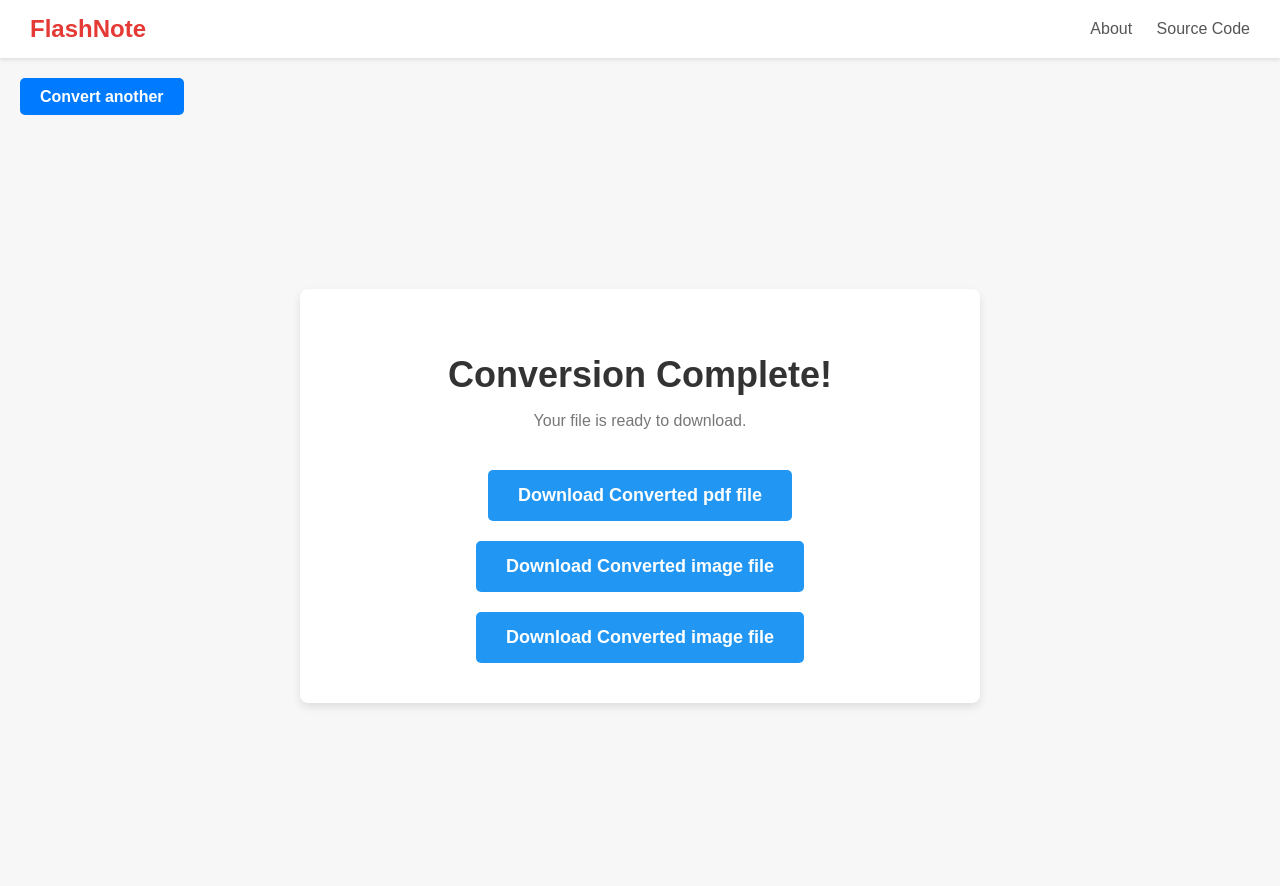
After one commit to Adil-km/FlashNote, a Flask app: page /converted in a window 1280 px wide. The commit adds this page. Run offline with Flask 3, Linux system fonts and the light colour scheme.

Commit message:
file uploading and retrieving is set

```diff
--- a/app.py
+++ b/app.py
@@ -18,23 +18,51 @@ def allowed_file(filename):
 def home():
     return render_template("home.html")
 
+@app.route('/converted', methods=["GET"])
+def download():
+    return render_template("convert.html")
+
 @app.route('/pdf', methods=['GET', 'POST'])
 def upload_pdf():
     if request.method == "POST":
-        print("pdf")
+        if "pdfFile" in request.files:
+            file = request.files["pdfFile"]
+            if file.filename != '':
+                filename = secure_filename(file.filename)
+                upload_dir = 'static/uploads'
+                os.makedirs(upload_dir, exist_ok=True)
+                file_path = os.path.join(upload_dir, filename)
+                file.save(file_path)
+                return "File saved successfully"
+        return "No pdf file provide"
     return render_template("pdf-upload.html")
 
 @app.route('/image', methods=['GET', 'POST'])
 def upload_img():
     if request.method == "POST":
-        print("image")
+        if "imageFile" in request.files:
+            file = request.files["imageFile"]
+            if file.filename != '':
+                filename = secure_filename(file.filename)
+                upload_dir = 'static/uploads'
+                os.makedirs(upload_dir, exist_ok=True)
+                file_path = os.path.join(upload_dir, filename)
+                file.save(file_path)
+                return "File saved successfully"
+        return "No image provide"
     return render_template("image-upload.html")
 
 @app.route('/text', methods=['GET', 'POST'])
 def upload_txt():
     if request.method == "POST":
-        print("text")
+        res= request.form["textData"]
+        return res
     return render_template("text-upload.html")
+
+
+
+
+
 
 if __name__ == "__main__":
     app.run()
--- a/static/css/styles.css
+++ b/static/css/styles.css
@@ -3,6 +3,10 @@ body {
     background-color: #f7f7f7;
     margin: 0;
     padding: 0;
+    display: flex;
+    justify-content: center;
+    flex-direction: column;
+
 }
 
 .navbar {
@@ -10,6 +14,7 @@ body {
     justify-content: space-between;
     align-items: center;
     padding: 15px 30px;
+    margin-bottom: 30px;
     background-color: #fff;
     box-shadow: 0 2px 4px rgba(0,0,0,0.1);
 }
@@ -34,6 +39,10 @@ body {
     align-items: center;
     min-height: calc(100vh - 60px);
     padding: 20px;
+}
+
+.back{
+    margin-left: 20px;
 }
 
 .upload-area {
@@ -99,6 +108,25 @@ body {
     background-color: #45a049;
 }
 
+.back-btn {
+    background-color: #007bff;
+    text-decoration: none;
+    color: white;
+    padding: 10px 20px;
+    font-size: 1rem;
+    font-weight: bold;
+    border: none;
+    border-radius: 5px;
+    cursor: pointer;
+
+    transition: background-color 0.3s;
+}
+
+.back-btn:hover {
+    background-color: #0067d5;
+}
+
+
 .warning-message {
     color: #e53935;
     font-size: 14px;
@@ -120,3 +148,24 @@ body {
 #pdf-input, #image-input {
     margin: 20px auto;
 }
+
+/* ... (existing styles) ... */
+
+.download-btn {
+    background-color: #2196F3; /* A blue color for download */
+    color: white;
+    padding: 15px 30px;
+    font-size: 18px;
+    font-weight: bold;
+    border: none;
+    border-radius: 5px;
+    cursor: pointer;
+    text-decoration: none;
+    transition: background-color 0.3s;
+    display: inline-block;
+    margin-top: 20px;
+}
+
+.download-btn:hover {
+    background-color: #1976D2;
+}
--- a/templates/base.html
+++ b/templates/base.html
@@ -9,6 +9,7 @@
     {% endblock %}
 </head>
 <body>
+    {% include "navbar.html" %}
     {% block body %}{% endblock %}
 </body>
 </html>
--- /dev/null
+++ b/templates/convert.html
@@ -0,0 +1,24 @@
+{% extends 'base.html' %}
+
+{% block title %}converted file{% endblock %}
+
+
+{% block body %}
+
+    <div class="back">
+        <a href="{{ url_for('home')}}" class="back-btn">Convert another</a>
+    </div>
+
+    <main class="content-container">
+        <div class="upload-area">
+            <h1>Conversion Complete!</h1>
+            <p>Your file is ready to download.</p>
+            <a href="{{ url_for('static', filename='uploads/sample.pdf')}}" download="converted-file.pdf" class="download-btn">Download Converted pdf file</a>
+            <a href="{{ url_for('static', filename='uploads/example_02.jpg')}}" download="converted-file.jpg" class="download-btn">Download Converted image file</a>
+            <a href="{{ url_for('static', filename='uploads/images.png')}}" download="converted-file.png" class="download-btn">Download Converted image file</a>
+
+        </div>
+    </main>
+
+
+{% endblock %}
--- /dev/null
+++ b/templates/navbar.html
@@ -0,0 +1,9 @@
+<header class="navbar">
+        <div class="navbar-left">
+            <a href="{{ url_for('home') }}" class="brand-name">FlashNote</a>
+        </div>
+        <div class="navbar-right">
+            <a href="#">About</a>
+            <a href="#">Source Code</a>
+        </div>
+</header>
```
Also changed, not shown: templates/home.html (+0 -10 lines), templates/image-upload.html (+5 -10 lines), templates/pdf-upload.html (+5 -10 lines), templates/text-upload.html (+4 -11 lines), 1 other file.
